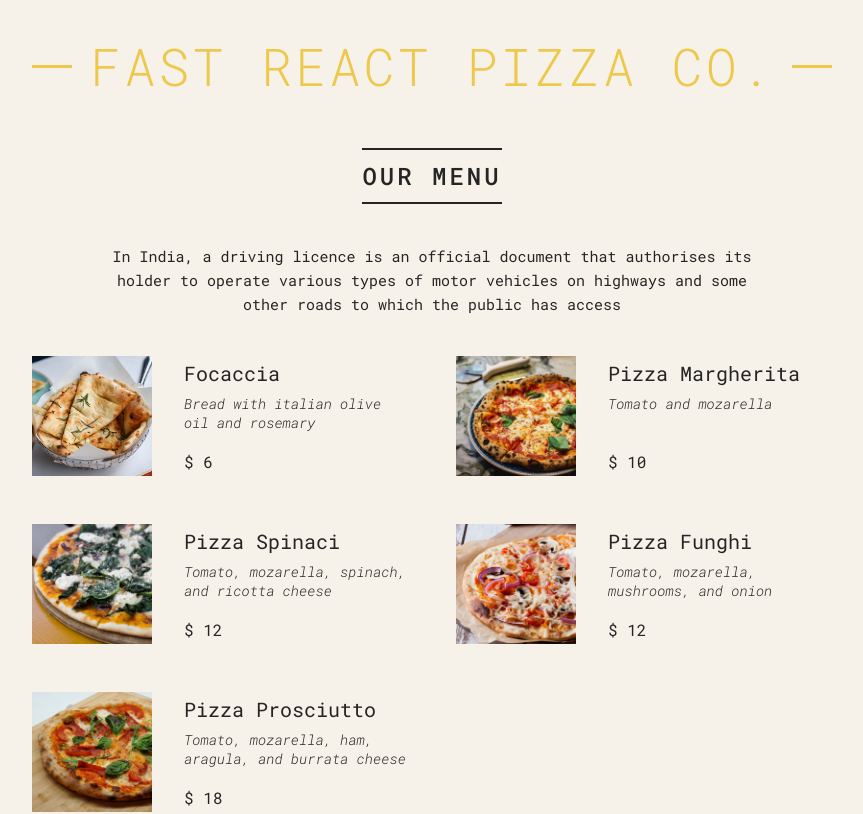
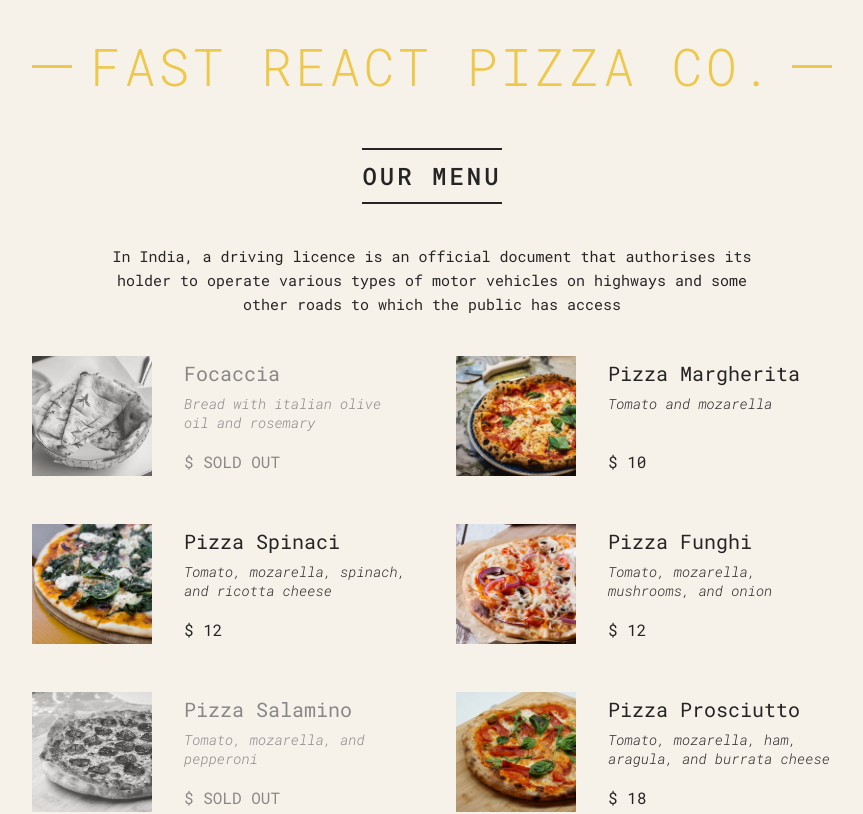
Before and after one commit to Ritesh-Tiwari/React-classes, a React (Create React App) app in the folder pizza-menu/: page / in a window 1280 px wide. Shown: the top 814 px of the page, without its empty margins (208-1071 px from the left). Built offline with nearby package versions, Linux system fonts and the light colour scheme.

Commit message:
learn about how to set class and text using conditional operater

```diff
--- a/pizza-menu/public/index.html
+++ b/pizza-menu/public/index.html
@@ -24,7 +24,7 @@
       work correctly both with client-side routing and a non-root public URL.
       Learn how to configure a non-root public URL by running `npm run build`.
     -->
-    <title>React App</title>
+    <title>Fast React Pizza co.</title>
   </head>
   <body>
     <noscript>You need to enable JavaScript to run this app.</noscript>
--- a/pizza-menu/src/App.js
+++ b/pizza-menu/src/App.js
@@ -9,7 +9,7 @@
     ingredients: "Bread with italian olive oil and rosemary",
     price: 6,
     photoName: "pizzas/focaccia.jpg",
-    soldOut: false,
+    soldOut: true,
   },
   {
     name: "Pizza Margherita",
@@ -110,9 +110,15 @@
 }
 function Pizza({ pizzaObj }) {
   console.log(pizzaObj);
-  if (pizzaObj.soldOut) return null;
+  // if (pizzaObj.soldOut) return null;
   return (
-    <li className="pizza">
+    /*
+    *  Setting a class and text conditionally
+    *  Javascript operater {`pizza ${pizzaObj.soldOut ? 'sold-out' : ''}`}
+    *   (pizzaObj.soldOut ? "SOLD OUT" : pizzaObj.price}
+    */
+
+    <li className={`pizza ${pizzaObj.soldOut ? 'sold-out' : ''}`}>
       <img
         src={pizzaObj.photoName}
         className="img-fluid rounded-top"
@@ -121,7 +127,7 @@
       <div>
         <h3>{pizzaObj.name}</h3>
         <p>{pizzaObj.ingredients}</p>
-        <span> $ {pizzaObj.price}</span>
+        <span> $ {pizzaObj.soldOut ? "SOLD OUT" : pizzaObj.price}</span>
       </div>
     </li>
   );
```
Also changed, not shown: 2 other files (tests, documents, lock files or other folders).
